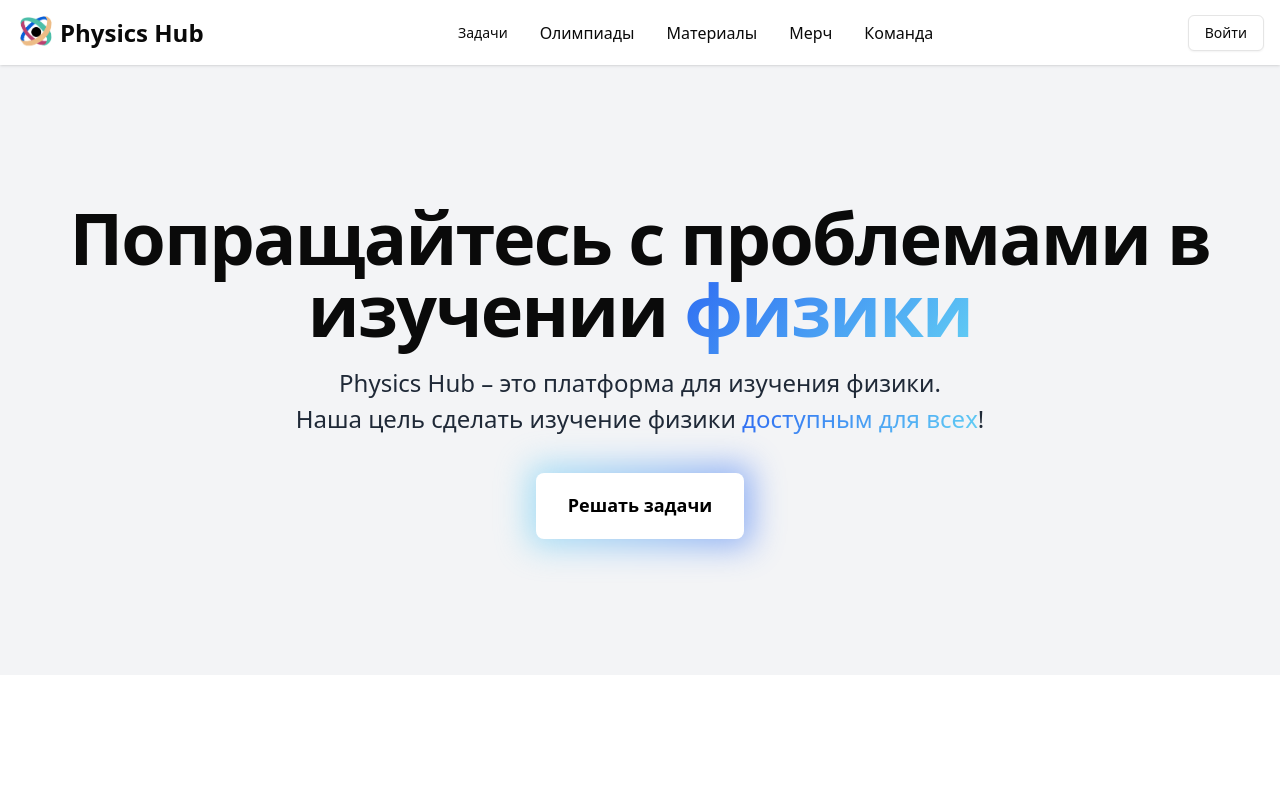
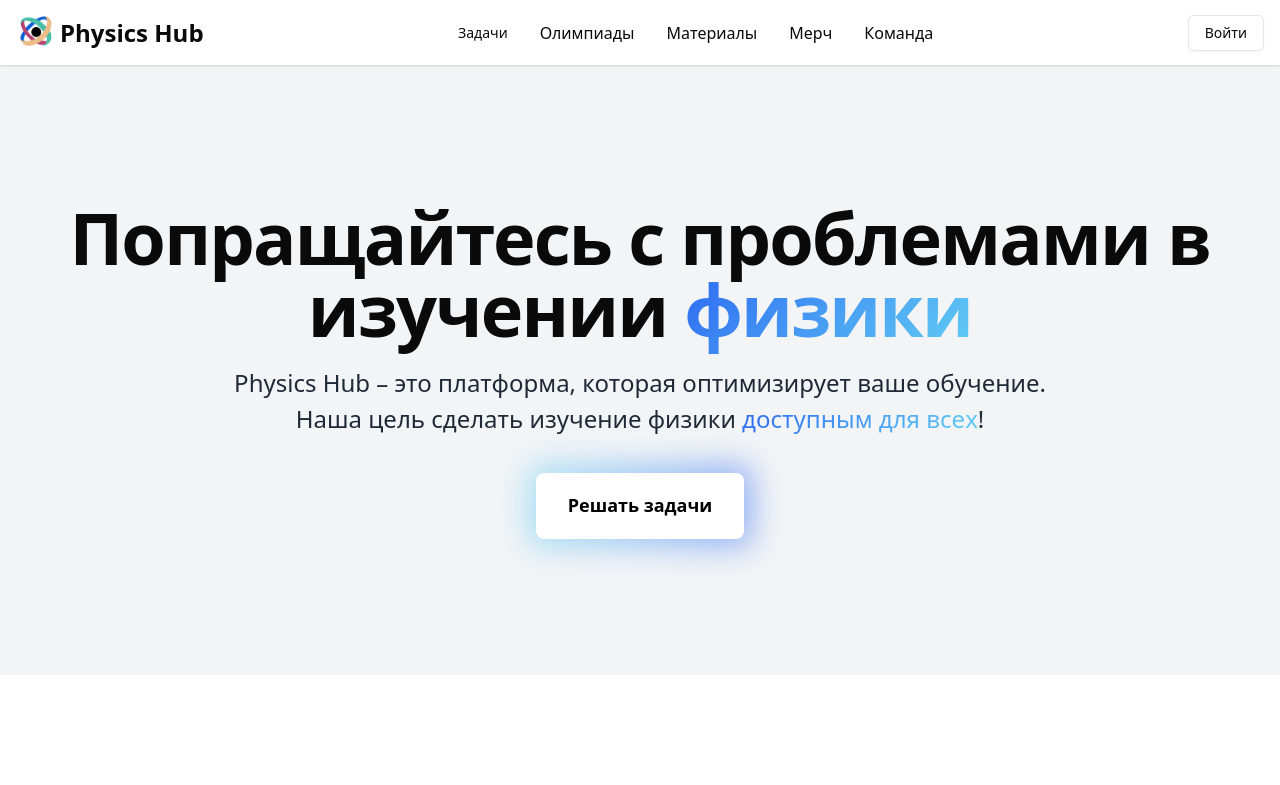
Before and after one commit to SabyrAlymbekov/PhysicsHub, a Next.js app: page / in a window 1280 px wide. Shown: the top 785 px of the page. Built offline with nearby package versions, Linux system fonts and the light colour scheme; no server answers; the database is empty.

Commit message:
Update Main.tsx

```diff
--- a/components/home/Main.tsx
+++ b/components/home/Main.tsx
@@ -6,7 +6,7 @@ function Main() {
     <section className='bg-gray-100 w-full py-5 md:py-24'>
         <div className='container py-10 flex flex-col justify-center gap-5'>
             <h1 className='title'>Попращайтесь с проблемами в изучении <span className='text-gradient'>физики</span></h1>
-            <p className='subtitle'>Physics Hub – это платформа для изучения физики.
+            <p className='subtitle'>Physics Hub – это платформа, которая оптимизирует ваше обучение.
                 <br/>
                 Наша цель сделать изучение физики <span className='text-gradient'>доступным для всех</span>!
             </p>
```
